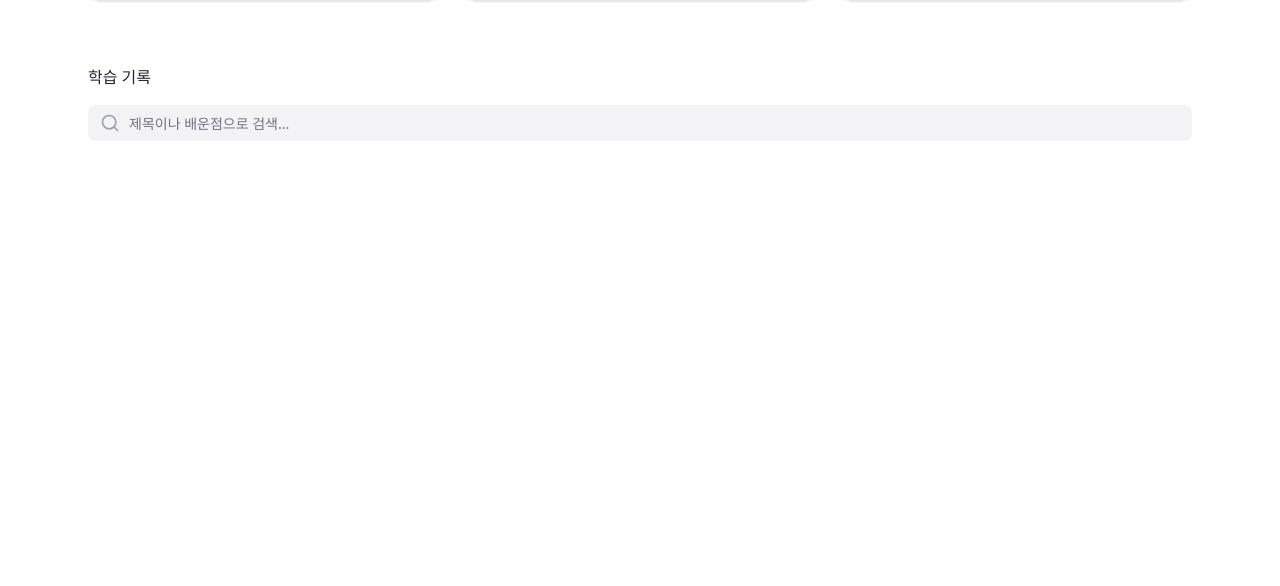
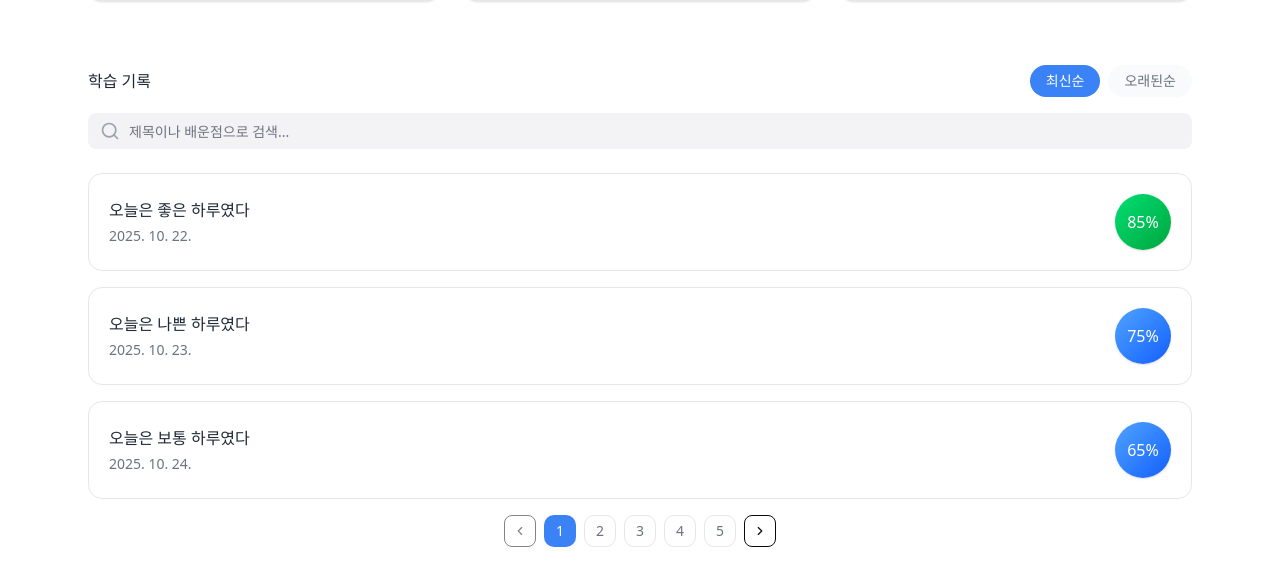
Before and after one commit to Fairy-s-Essentials/yojeong_fe, a React (Vite) app: page /history in a window 1280 px wide. Shown: the part 342-928 px from the top of the page. Before the commit the page ends 800 px from the top, so only its background shows below. Built offline with nearby package versions, Linux system fonts and the light colour scheme; no server answers.

Commit message:
feat: History 페이지 학습기록 부분 추가

```diff
--- a/src/pages/HistoryPage.tsx
+++ b/src/pages/HistoryPage.tsx
@@ -1,9 +1,40 @@
 import { useState } from 'react';
-import { Header, SearchBar, SelectBox, StatisticCard } from '@/components';
+import { Button, Header, SearchBar, SelectBox, StatisticCard, SummaryItem } from '@/components';
+import Toggle from '@/components/Toggle';
+import Pagination from '@/components/Pagination';
+import { BookOpen } from 'lucide-react';
+import { useNavigate } from 'react-router';
+import type { HistorySummary } from '@/types/main.type';
 
 export const HistoryPage = () => {
+  const navigate = useNavigate();
+
+  const handleWriteButton = () => {
+    navigate('/input');
+  };
+
+  const handleAnalysisButton = (id: number) => {
+    navigate(`/analysis/${id}`);
+  };
+
   const [dateRange, setDateRange] = useState<string | number>(7);
   const [inputValue, setInputValue] = useState<string>('');
+  const [currentPage, setCurrentPage] = useState<number>(1);
+  const [, setSortOrder] = useState<string>('latest');
+
+  const mockHistorySummary: HistorySummary[] = [
+    { id: 1, similarityScore: 85, userSummary: '오늘은 좋은 하루였다', createdAt: '2025-10-22' },
+    { id: 2, similarityScore: 75, userSummary: '오늘은 나쁜 하루였다', createdAt: '2025-10-23' },
+    { id: 3, similarityScore: 65, userSummary: '오늘은 보통 하루였다', createdAt: '2025-10-24' },
+  ];
+
+  const handleSortOrder = (order: string) => {
+    setSortOrder(order);
+  };
+
+  const handlePageChange = (page: number) => {
+    setCurrentPage(page);
+  };
 
   const dateOptions = [
     { value: 7, label: '최근 7일' },
@@ -29,11 +60,17 @@ export const HistoryPage = () => {
         </div>
 
         {/* 학습 기록 영역 */}
+        <div className="mb-6 w-full flex flex-col gap-6">
           <div className="w-full flex flex-col">
             <div className="flex items-center justify-between mb-4">
               <h2 className="text-app-gray-800">학습 기록</h2>
 
-            {/* 토글 컴포넌트 추가 */}
+              <Toggle
+                leftLabel="최신순"
+                rightLabel="오래된순"
+                onLeftClick={() => handleSortOrder('latest')}
+                onRightClick={() => handleSortOrder('oldest')}
+              />
             </div>
 
             <SearchBar
@@ -42,6 +79,34 @@ export const HistoryPage = () => {
               onChange={(e) => setInputValue(e.target.value)}
             />
           </div>
+
+          <div className="space-y-4 mb-8">
+            {mockHistorySummary && mockHistorySummary.length > 0 ? (
+              <div className="space-y-4">
+                {mockHistorySummary.map((summary) => (
+                  <SummaryItem key={summary.id} summary={summary} onClick={() => handleAnalysisButton(summary.id)} />
+                ))}
+              </div>
+            ) : (
+              <div className="text-center py-16 bg-app-gray-50 rounded-xl border border-dashed border-app-gray-200">
+                <BookOpen className="w-12 h-12 text-app-gray-400 mx-auto mb-4" />
+                <p className="text-app-gray-500 mb-4">아직 읽은 글이 없습니다</p>
+                <Button
+                  onClick={handleWriteButton}
+                  variant="outline"
+                  className="border-app-blue text-app-blue hover:bg-app-blue-light cursor-pointer"
+                >
+                  첫 글 시작하기
+                </Button>
+              </div>
+            )}
+            <Pagination
+              currentPage={currentPage}
+              totalPages={10}
+              onPageChange={(page: number) => handlePageChange(page)}
+            />
+          </div>
+        </div>
       </main>
     </div>
   );
```
Lines whose indentation alone changed are shown as unchanged.
